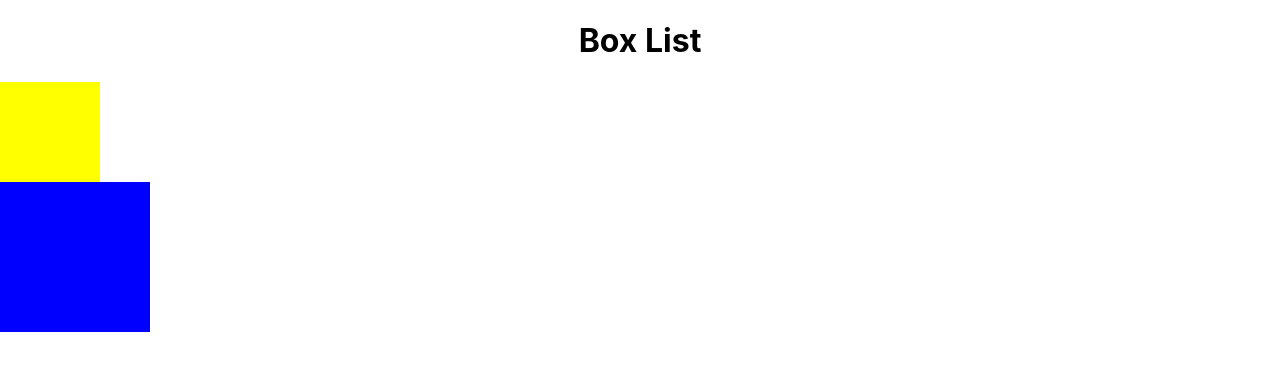
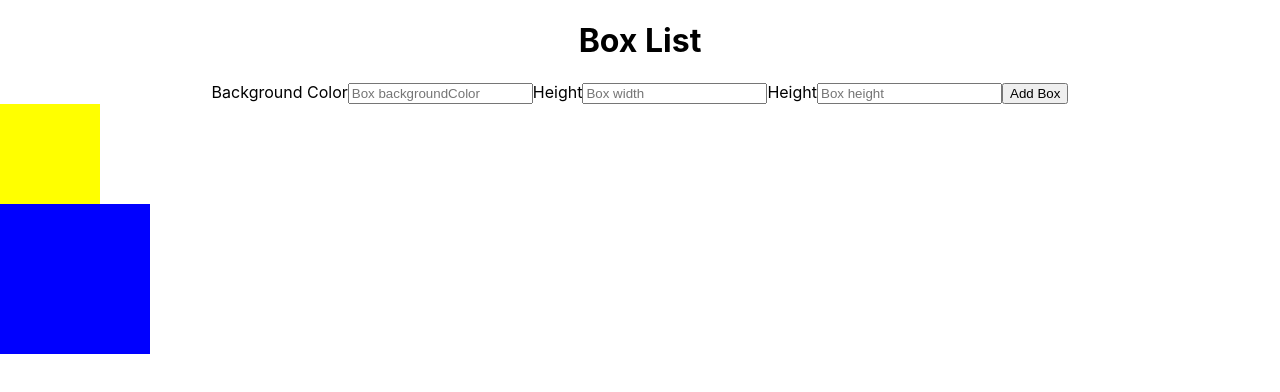
Before and after one commit to VirginiaWu11/39_8_React_Forms_Exercises, a React (Create React App) app: page / in a window 1280 px wide. Shown: the top 392 px of the page. Built offline with nearby package versions, Linux system fonts and the light colour scheme.

Commit message:
add NewBoxForm

```diff
--- a/src/BoxList.js
+++ b/src/BoxList.js
@@ -1,22 +1,29 @@
 import { useState } from "react";
 import Box from "./Box";
 import { v4 as uuid } from "uuid";
+import NewBoxForm from "./NewBoxForm";
 
 const BoxList = () => {
   const INITIAL_BOXES = [
-    { id: uuid(), backgroundColor: "yellow", width: 100, height: 100 },
-    { id: uuid(), backgroundColor: "blue", width: 150, height: 150 },
+    { id: uuid(), backgroundColor: "yellow", width: "100", height: "100" },
+    { id: uuid(), backgroundColor: "blue", width: "150", height: "150" },
   ];
   const [boxes, setBoxes] = useState(INITIAL_BOXES);
+
+  const addBox = (newBox) => {
+    setBoxes((boxes) => [...boxes, { ...newBox, id: uuid() }]);
+  };
+
   return (
     <div>
       <h1>Box List</h1>
+      <NewBoxForm addBox={addBox} />
       <div>
         {boxes.map(({ backgroundColor, width, height }) => (
           <Box
             backgroundColor={backgroundColor}
-            width={width}
-            height={height}
+            width={parseInt(width)}
+            height={parseInt(height)}
           />
         ))}
       </div>
--- /dev/null
+++ b/src/NewBoxForm.js
@@ -0,0 +1,60 @@
+import { useState } from "react";
+
+const NewBoxForm = ({ addBox }) => {
+  const INITIAL_STATE = {
+    backgroundColor: "",
+    width: "",
+    height: "",
+  };
+  const [formData, setFormData] = useState(INITIAL_STATE);
+
+  const handleChange = (e) => {
+    const { name, value } = e.target;
+    setFormData((formData) => ({
+      ...formData,
+      [name]: value,
+    }));
+  };
+
+  const handleSubmit = (e) => {
+    console.log(formData);
+    e.preventDefault();
+    addBox({ ...formData });
+    setFormData(INITIAL_STATE);
+  };
+
+  return (
+    <form onSubmit={handleSubmit}>
+      <label htmlFor="backgroundColor"> Background Color</label>
+      <input
+        id="backgroundColor"
+        type="text"
+        name="backgroundColor"
+        placeholder="Box backgroundColor"
+        value={formData.backgroundColor}
+        onChange={handleChange}
+      />
+      <label htmlFor="width">Height</label>
+      <input
+        id="width"
+        type="text"
+        name="width"
+        placeholder="Box width"
+        value={formData.width}
+        onChange={handleChange}
+      />
+      <label htmlFor="height">Height</label>
+      <input
+        id="height"
+        type="text"
+        name="height"
+        placeholder="Box height"
+        value={formData.height}
+        onChange={handleChange}
+      />
+      <button>Add Box</button>
+    </form>
+  );
+};
+
+export default NewBoxForm;
```
